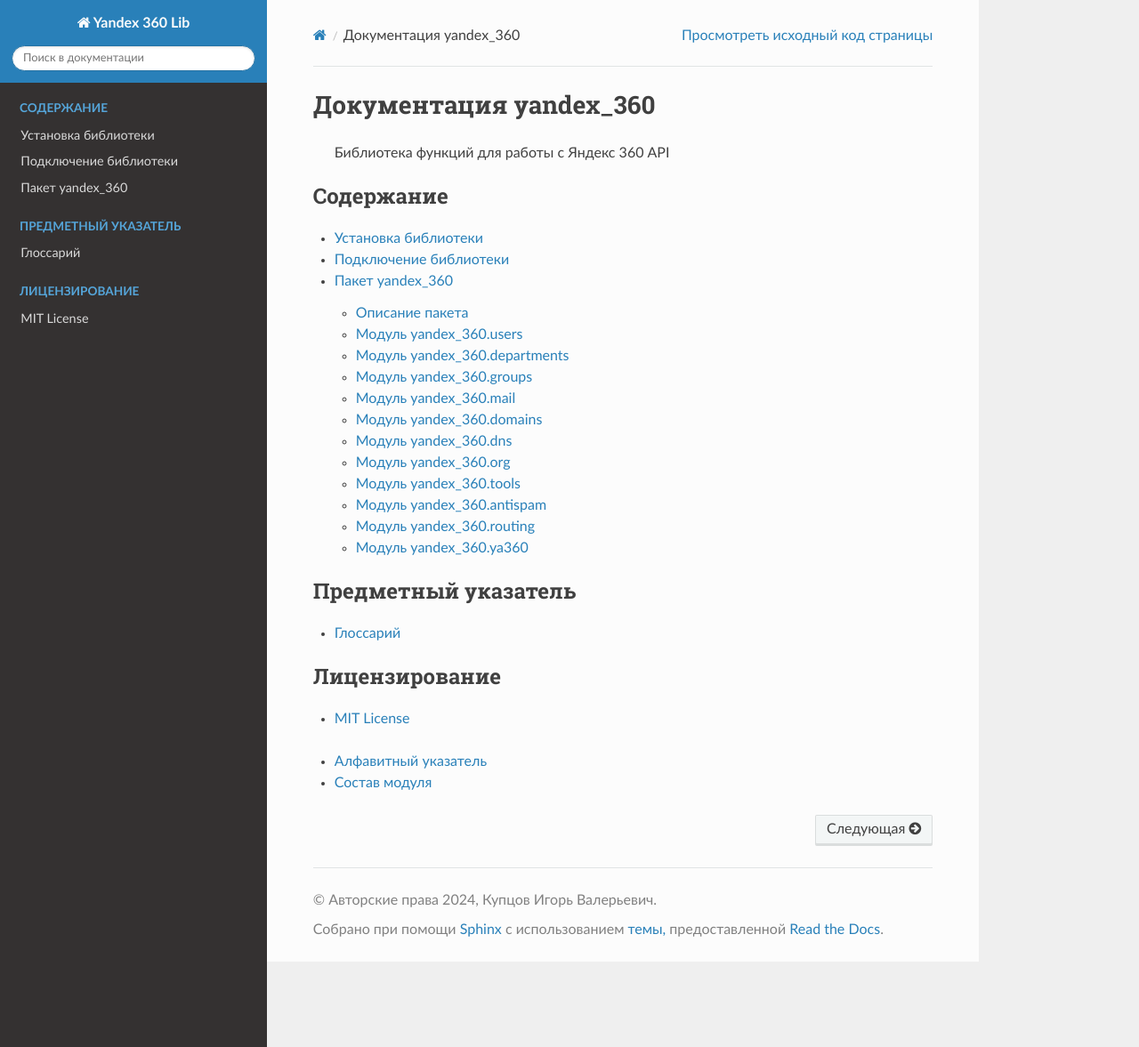
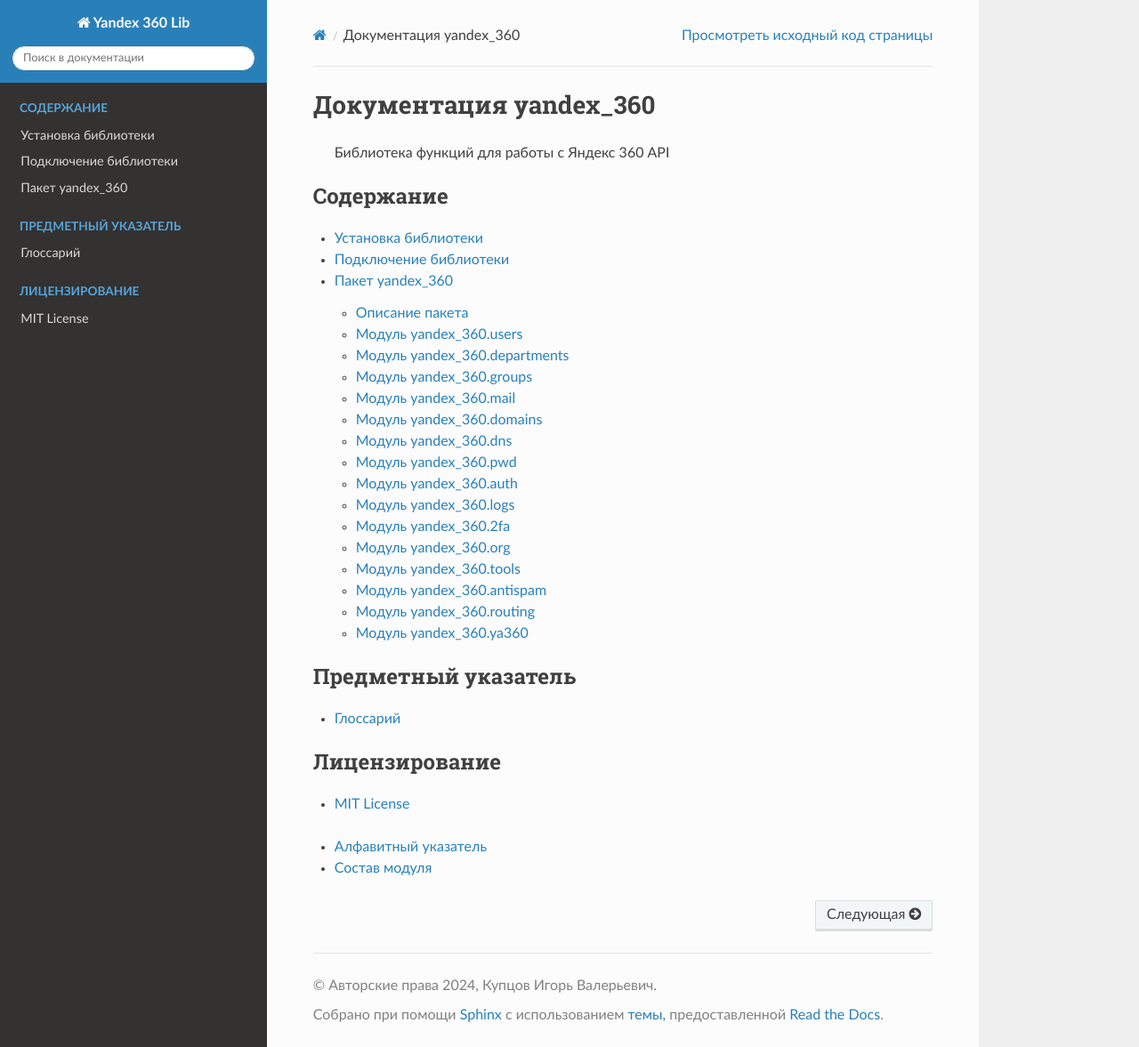
Before and after one commit to imercury13/yandex-360, a Sphinx documentation site: the page built from docs/source/index.rst, in a window 1280 px wide and 1177 px high. Shown: the whole window at 89% size. Built offline with Sphinx 7.4.7 and the Read the Docs theme 2.0.0, drawn with Linux system fonts in a browser that asks for light colours.

Commit message:
doc pwd fix

```diff
--- a/docs/source/yandex_360.rst
+++ b/docs/source/yandex_360.rst
@@ -57,6 +57,38 @@
    :undoc-members:
    :show-inheritance:
 
+Модуль yandex\_360.pwd
+------------------------
+
+.. automodule:: yandex_360.pwd
+   :members:
+   :undoc-members:
+   :show-inheritance:
+
+Модуль yandex\_360.auth
+------------------------
+
+.. automodule:: yandex_360.auth
+   :members:
+   :undoc-members:
+   :show-inheritance:
+
+Модуль yandex\_360.logs
+------------------------
+
+.. automodule:: yandex_360.logs
+   :members:
+   :undoc-members:
+   :show-inheritance:
+
+Модуль yandex\_360.2fa
+------------------------
+
+.. automodule:: yandex_360.2fa
+   :members:
+   :undoc-members:
+   :show-inheritance:
+
 Модуль yandex\_360.org
 ------------------------
 
```
